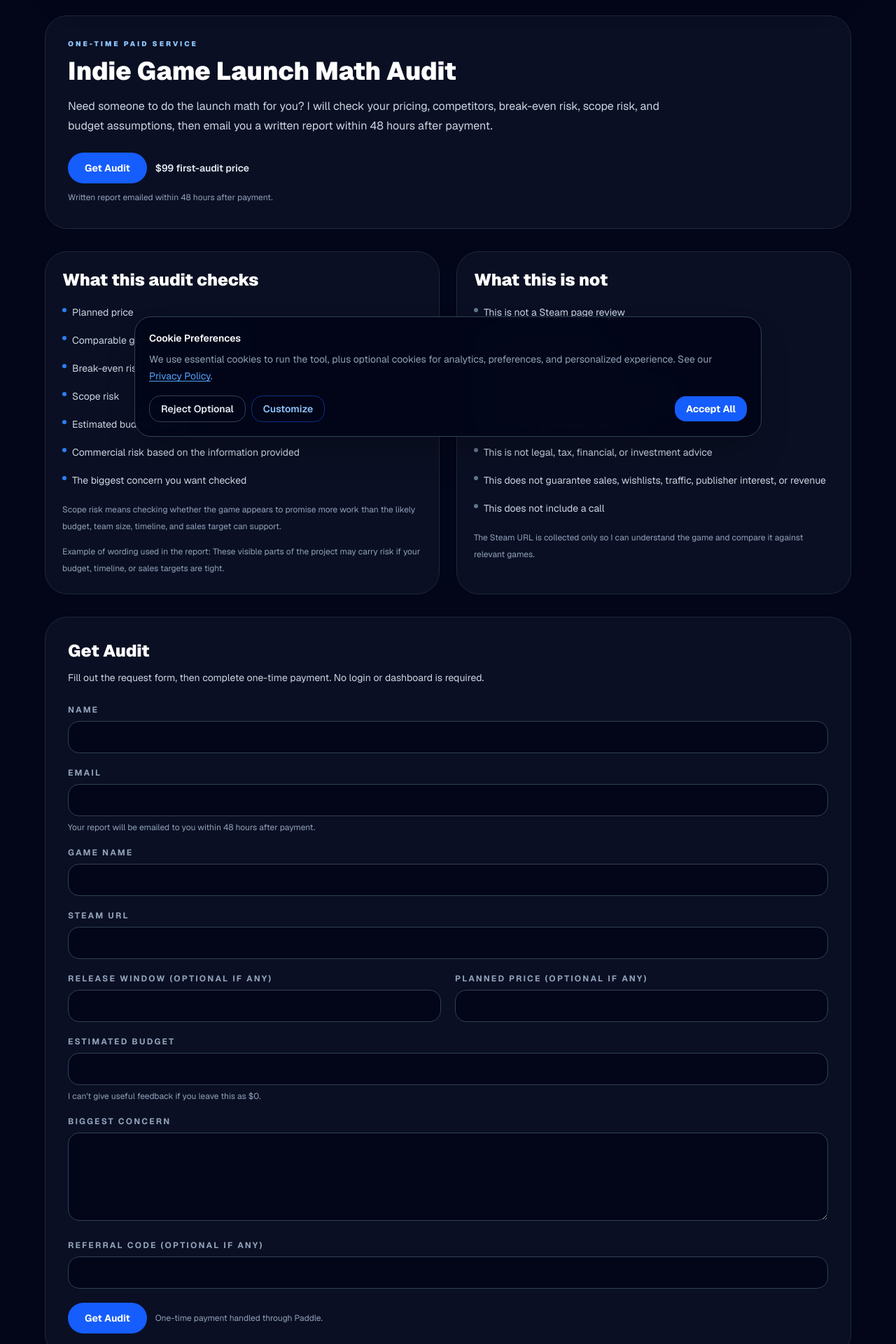
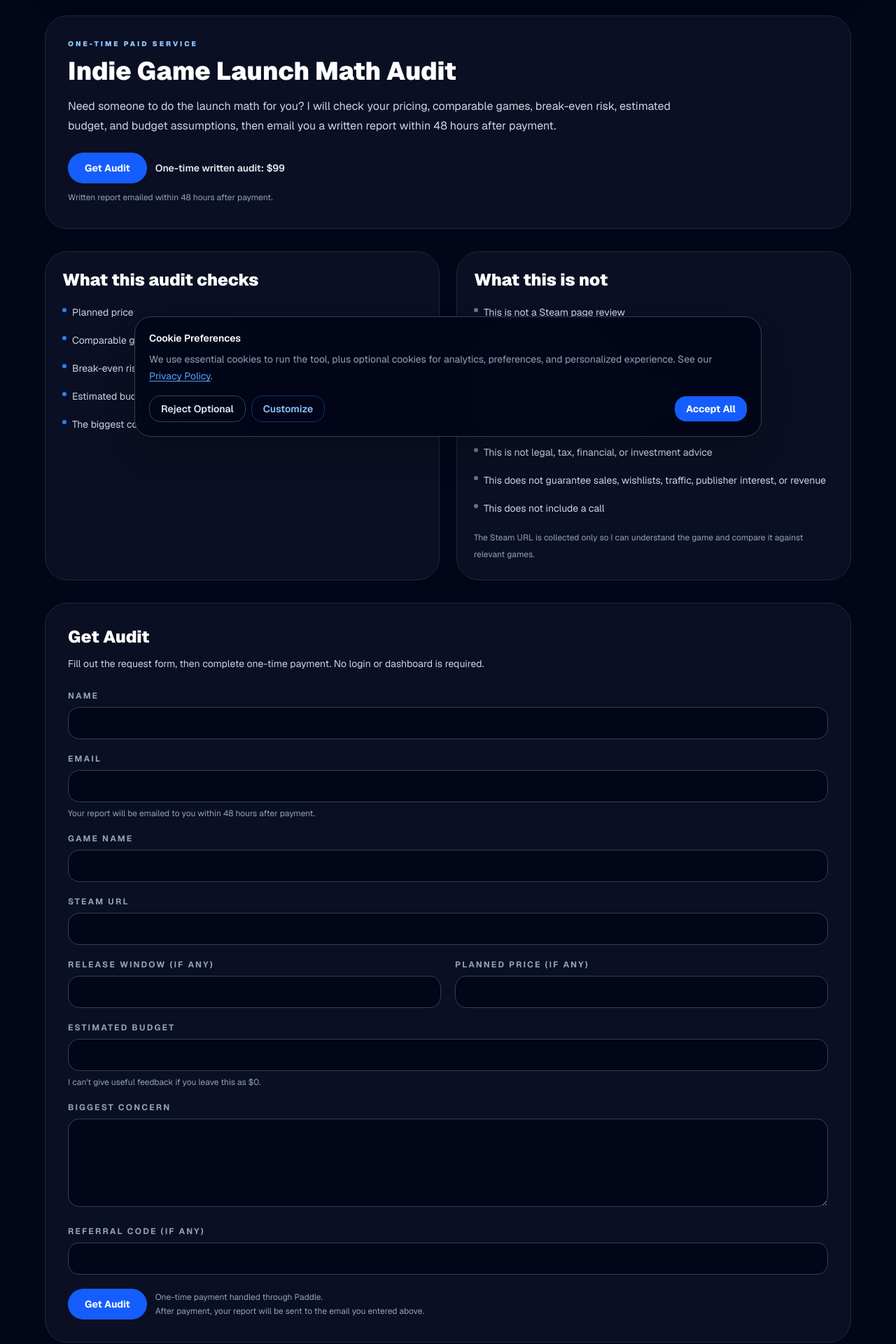
Before and after one commit to crimsoncloudgames/hollow-metric, a Next.js app: page /launch-math-audit in a window 1280 px wide. Shown: the part 160-2080 px from the top of the page at 70% size. Built offline with nearby package versions, Linux system fonts and the light colour scheme.

Commit message:
added launch audit

```diff
--- a/app/landing/page.tsx
+++ b/app/landing/page.tsx
@@ -293,6 +293,32 @@ export default function LandingPage() {
         </section>
 
         <section className="fade-in py-10">
+          <div className="rounded-[2rem] border border-slate-800 bg-slate-900/60 p-6 sm:p-8">
+            <p className="text-[10px] font-black uppercase tracking-[0.3em] text-blue-300">One-Time Option</p>
+            <div className="mt-3 grid gap-6 lg:grid-cols-[1.2fr_0.8fr] lg:items-center">
+              <div>
+                <h2 className="text-2xl font-black text-white sm:text-3xl">
+                  Need someone to do the launch math for you?
+                </h2>
+                <p className="mt-4 max-w-3xl text-sm leading-7 text-slate-300 sm:text-base">
+                  If you do not want to build the plan yourself, get a one-time Hollow Metric Launch Math Audit. I will check your planned price, comparable games, break-even risk, estimated budget, and biggest concern, then email you a written report within 48 hours after payment.
+                </p>
+              </div>
+
+              <div className="rounded-[1.5rem] border border-blue-500/20 bg-blue-600/10 p-5 text-left lg:text-center">
+                <p className="text-sm font-semibold text-blue-200">One-time audit: $99</p>
+                <Link
+                  href="/launch-math-audit"
+                  className="mt-4 inline-flex items-center justify-center rounded-full bg-blue-600 px-6 py-3 text-sm font-bold text-white transition hover:bg-blue-500"
+                >
+                  Get a Launch Math Audit
+                </Link>
+              </div>
+            </div>
+          </div>
+        </section>
+
+        <section className="fade-in py-10">
           <div className="rounded-[2rem] border border-blue-600/30 bg-[linear-gradient(135deg,rgba(30,64,175,0.22),rgba(15,23,42,0.92))] p-6 text-center shadow-2xl sm:p-8 lg:p-10">
             <h2 className="mx-auto max-w-2xl text-3xl font-black text-white sm:text-4xl">
               Build Your First Break-Even Plan for Free
--- a/app/launch-math-audit/page.tsx
+++ b/app/launch-math-audit/page.tsx
@@ -1,7 +1,7 @@
 "use client";
 
 import Link from "next/link";
-import { Suspense, useMemo, useState } from "react";
+import { Suspense, useEffect, useMemo, useState } from "react";
 import { useSearchParams } from "next/navigation";
 import PublicSiteHeader from "@/components/public-site-header";
 import { openPaddleCheckout } from "@/lib/paddle";
@@ -89,11 +89,18 @@ function LaunchMathAuditPageContent() {
   const [fieldErrors, setFieldErrors] = useState<LaunchMathAuditFieldErrors>({});
   const [isSubmitting, setIsSubmitting] = useState(false);
   const [submitError, setSubmitError] = useState<string | null>(null);
+  const [isSuccessModalOpen, setIsSuccessModalOpen] = useState(false);
 
   const showConfirmation = useMemo(
     () => searchParams.get("checkout") === "success",
     [searchParams],
   );
+
+  useEffect(() => {
+    if (showConfirmation) {
+      setIsSuccessModalOpen(true);
+    }
+  }, [showConfirmation]);
 
   const handleSubmit = async (event: React.FormEvent<HTMLFormElement>) => {
     event.preventDefault();
@@ -140,6 +147,52 @@ function LaunchMathAuditPageContent() {
 
   return (
     <main className="min-h-screen overflow-x-hidden bg-slate-950 px-4 py-6 text-slate-100 sm:px-6 sm:py-8 lg:px-8">
+      {showConfirmation && isSuccessModalOpen ? (
+        <div className="fixed inset-0 z-50 flex items-center justify-center bg-slate-950/80 px-4 py-6">
+          <div
+            role="dialog"
+            aria-modal="true"
+            aria-labelledby="launch-math-audit-success-title"
+            className="relative w-full max-w-lg rounded-[2rem] border border-emerald-500/40 bg-slate-950 p-6 shadow-[0_24px_60px_rgba(2,6,23,0.55)] sm:p-8"
+          >
+            <button
+              type="button"
+              aria-label="Close confirmation"
+              onClick={() => setIsSuccessModalOpen(false)}
+              className="absolute right-4 top-4 inline-flex h-10 w-10 items-center justify-center rounded-full border border-slate-700 bg-slate-900 text-sm font-bold text-slate-200 transition hover:border-emerald-400/50 hover:text-white"
+            >
+              X
+            </button>
+
+            <p className="text-[10px] font-black uppercase tracking-[0.3em] text-emerald-300">
+              Launch Math Audit
+            </p>
+            <h2
+              id="launch-math-audit-success-title"
+              className="mt-3 max-w-sm text-2xl font-black text-white sm:text-3xl"
+            >
+              Payment received
+            </h2>
+            <p className="mt-4 text-sm leading-7 text-slate-200 sm:text-base">
+              Your Launch Math Audit request was received. Your written report will be emailed to the email address you provided within 48 hours.
+            </p>
+            <p className="mt-3 text-sm leading-7 text-slate-400">
+              If you made a typo or need to add context, email support@hollowmetric.com.
+            </p>
+
+            <div className="mt-6 flex justify-end">
+              <button
+                type="button"
+                onClick={() => setIsSuccessModalOpen(false)}
+                className="inline-flex items-center justify-center rounded-full bg-emerald-600 px-6 py-3 text-sm font-bold text-white transition hover:bg-emerald-500"
+              >
+                Got it
+              </button>
+            </div>
+          </div>
+        </div>
+      ) : null}
+
       <div className="mx-auto max-w-6xl">
         <PublicSiteHeader />
 
@@ -147,7 +200,7 @@ function LaunchMathAuditPageContent() {
           <p className="text-[10px] font-black uppercase tracking-[0.3em] text-blue-300">One-Time Paid Service</p>
           <h1 className="mt-3 text-3xl font-black text-white sm:text-4xl">Indie Game Launch Math Audit</h1>
           <p className="mt-4 max-w-4xl text-sm leading-7 text-slate-300 sm:text-base">
-            Need someone to do the launch math for you? I will check your pricing, competitors, break-even risk, scope risk, and budget assumptions, then email you a written report within 48 hours after payment.
+            Need someone to do the launch math for you? I will check your pricing, comparable games, break-even risk, estimated budget, and budget assumptions, then email you a written report within 48 hours after payment.
           </p>
           <div className="mt-6 flex flex-col gap-3 sm:flex-row sm:items-center">
             <button
@@ -160,7 +213,7 @@ function LaunchMathAuditPageContent() {
             >
               Get Audit
             </button>
-            <p className="text-sm font-semibold text-slate-200">$99 first-audit price</p>
+            <p className="text-sm font-semibold text-slate-200">One-time written audit: $99</p>
           </div>
           <p className="mt-2 text-xs leading-6 text-slate-400">
             Written report emailed within 48 hours after payment.
@@ -185,17 +238,9 @@ function LaunchMathAuditPageContent() {
               <li className="flex items-start gap-2"><span className="mt-2 h-1.5 w-1.5 shrink-0 rounded-full bg-blue-500" />Planned price</li>
               <li className="flex items-start gap-2"><span className="mt-2 h-1.5 w-1.5 shrink-0 rounded-full bg-blue-500" />Comparable games and pricing context</li>
               <li className="flex items-start gap-2"><span className="mt-2 h-1.5 w-1.5 shrink-0 rounded-full bg-blue-500" />Break-even risk</li>
-              <li className="flex items-start gap-2"><span className="mt-2 h-1.5 w-1.5 shrink-0 rounded-full bg-blue-500" />Scope risk</li>
               <li className="flex items-start gap-2"><span className="mt-2 h-1.5 w-1.5 shrink-0 rounded-full bg-blue-500" />Estimated budget realism</li>
-              <li className="flex items-start gap-2"><span className="mt-2 h-1.5 w-1.5 shrink-0 rounded-full bg-blue-500" />Commercial risk based on the information provided</li>
               <li className="flex items-start gap-2"><span className="mt-2 h-1.5 w-1.5 shrink-0 rounded-full bg-blue-500" />The biggest concern you want checked</li>
             </ul>
-            <p className="mt-4 text-xs leading-6 text-slate-400">
-              Scope risk means checking whether the game appears to promise more work than the likely budget, team size, timeline, and sales target can support.
-            </p>
-            <p className="mt-3 text-xs leading-6 text-slate-400">
-              Example of wording used in the report: These visible parts of the project may carry risk if your budget, timeline, or sales targets are tight.
-            </p>
           </article>
 
           <article className="rounded-[2rem] border border-slate-800 bg-slate-900/60 p-6">
@@ -304,7 +349,7 @@ function LaunchMathAuditPageContent() {
 
             <div className="grid gap-5 sm:grid-cols-2">
               <div>
-                <label htmlFor="launch-audit-release-window" className="mb-2 block text-xs font-bold uppercase tracking-[0.18em] text-slate-400">Release Window (Optional if any)</label>
+                <label htmlFor="launch-audit-release-window" className="mb-2 block text-xs font-bold uppercase tracking-[0.18em] text-slate-400">Release Window (if any)</label>
                 <input
                   id="launch-audit-release-window"
                   name="releaseWindow"
@@ -315,7 +360,7 @@ function LaunchMathAuditPageContent() {
               </div>
 
               <div>
-                <label htmlFor="launch-audit-planned-price" className="mb-2 block text-xs font-bold uppercase tracking-[0.18em] text-slate-400">Planned Price (Optional if any)</label>
+                <label htmlFor="launch-audit-planned-price" className="mb-2 block text-xs font-bold uppercase tracking-[0.18em] text-slate-400">Planned Price (if any)</label>
                 <input
                   id="launch-audit-planned-price"
                   name="plannedPrice"
@@ -367,7 +412,7 @@ function LaunchMathAuditPageContent() {
             </div>
 
             <div>
-              <label htmlFor="launch-audit-referral-code" className="mb-2 block text-xs font-bold uppercase tracking-[0.18em] text-slate-400">Referral Code (Optional if any)</label>
+              <label htmlFor="launch-audit-referral-code" className="mb-2 block text-xs font-bold uppercase tracking-[0.18em] text-slate-400">Referral Code (if any)</label>
               <input
                 id="launch-audit-referral-code"
                 name="referralCode"
@@ -387,7 +432,10 @@ function LaunchMathAuditPageContent() {
               >
                 {isSubmitting ? "Opening Checkout..." : "Get Audit"}
               </button>
-              <p className="text-xs text-slate-400">One-time payment handled through Paddle.</p>
+              <div className="text-xs text-slate-400">
+                <p>One-time payment handled through Paddle.</p>
+                <p className="mt-1">After payment, your report will be sent to the email you entered above.</p>
+              </div>
             </div>
           </form>
         </section>
```
